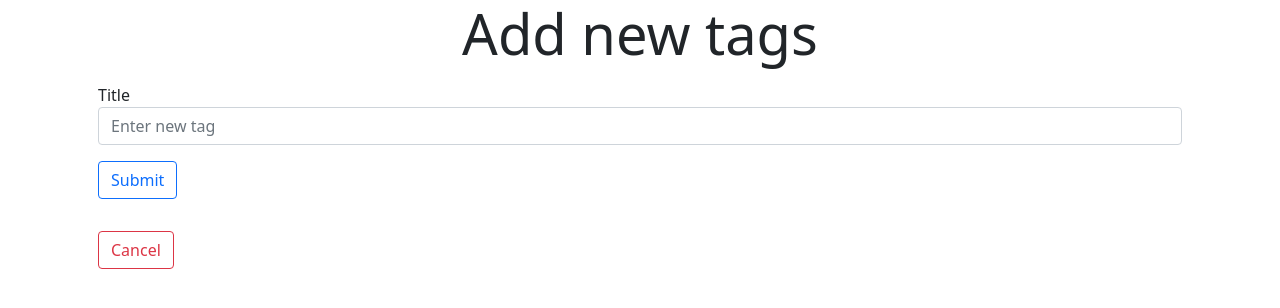
After one commit to lorenshadi98/blogly-part-three, a Flask app: page /tags/new in a window 1280 px wide. The commit adds this page. Shown: the top 308 px of the page. Run offline with Flask 2, Linux system fonts and the light colour scheme.

Commit message:
completed blogly part three along with some refactoring

```diff
--- a/app.py
+++ b/app.py
@@ -1,7 +1,7 @@
 """Blogly application."""
 
 from flask import Flask, render_template, request, redirect
-from models import db, connect_db, User, Post
+from models import db, connect_db, User, Post, Tag, PostTag
 
 app = Flask(__name__)
 app.config['SQLALCHEMY_DATABASE_URI'] = 'postgresql:///blogly'
@@ -12,24 +12,27 @@ connect_db(app)
 db.create_all()
 
 
-@app.route("/")
+@ app.route("/")
 def home():
     return redirect("/users")
 
 
-@app.route("/users")
+@ app.route("/users")
 def users_home():
+    """Shows list of all current users"""
     users = User.query.all()
     return render_template("users-home.html", users=users)
 
 
-@app.route("/users/new")
+@ app.route("/users/new")
 def render_user_form():
+    """Renders form for creating a new user"""
     return render_template("add-user-form.html")
 
 
-@app.route("/users/new", methods=["POST"])
+@ app.route("/users/new", methods=["POST"])
 def add_user():
+    """Handles data and new user creation"""
     # TO DO: get user data from form using request.form
     first_name = request.form["first_name"].capitalize()
     last_name = request.form["last_name"].capitalize()
@@ -41,20 +44,23 @@ def add_user():
     return redirect("/users")
 
 
-@app.route("/users/<int:user_id>/")
-def user_details_page(user_id):
+@ app.route("/users/<int:user_id>/")
+def render_user_details_page(user_id):
+    """Loads user details page based on passed in user id"""
     found_user = User.query.get_or_404(user_id)
     return render_template("user-details-page.html", user=found_user)
 
 
-@app.route("/users/<int:user_id>/edit")
+@ app.route("/users/<int:user_id>/edit")
 def render_user_edit_form(user_id):
+    """Loads user edit form"""
     found_user = User.query.get_or_404(user_id)
     return render_template("user-edit-form.html", user=found_user)
 
 
-@app.route("/users/<int:user_id>/edit", methods=["POST"])
+@ app.route("/users/<int:user_id>/edit", methods=["POST"])
 def edit_user_info(user_id):
+    """Handles user edit data and modification"""
     found_user = User.query.get_or_404(user_id)
     found_user.first_name = request.form["first_name"]
     found_user.last_name = request.form["last_name"]
@@ -63,53 +69,116 @@ def edit_user_info(user_id):
     return redirect(f"/users/{user_id}")
 
 
-@app.route("/users/<int:user_id>/delete/")
+@ app.route("/users/<int:user_id>/delete/")
 def delete_user(user_id):
+    """Handles user deletion"""
     User.query.filter(User.id == user_id).delete()
     db.session.commit()
     return redirect(f"/users")
 
-
-@app.route("/users/<int:user_id>/posts/new")
-def render_user_post_form(user_id):
-    found_user = User.query.get_or_404(user_id)
-    return render_template("new-post-form.html", user=found_user)
+# ==========================POSTS ROUTES ==============================
 
 
-@app.route("/users/<int:user_id>/posts/new", methods=["POST"])
-def create_new_post(user_id):
-    title = request.form["post-title"]
-    content = request.form["post-content"]
-    found_user = User.query.get_or_404(user_id)
-    new_post = Post(title=title, content=content, user=found_user)
-    db.session.add(new_post)
-    db.session.commit()
-    return redirect(f"/users/{user_id}")
-
-
-@app.route("/posts/<int:post_id>/")
-def load_post_details_page(post_id):
+@ app.route("/posts/<int:post_id>/")
+def render_post_details_page(post_id):
+    """Loads post details page"""
     found_post = Post.query.get_or_404(post_id)
     return render_template("post-details-page.html", post=found_post)
 
 
-@app.route("/posts/<int:post_id>/delete")
+@ app.route("/users/<int:user_id>/posts/new", methods=["GET", "POST"])
+def handle_new_post(user_id):
+    """handles new post operation"""
+    if request.method == "GET":
+        found_user = User.query.get_or_404(user_id)
+        tags = Tag.query.all()
+        return render_template("new-post-form.html", user=found_user, tags=tags)
+    else:
+        found_user = User.query.get_or_404(user_id)
+        tag_ids = [int(num) for num in request.form.getlist("tags")]
+        tags = Tag.query.filter(Tag.id.in_(tag_ids)).all()
+        new_post = Post(title=request.form["post-title"],
+                        content=request.form["post-content"], user=found_user, tags=tags)
+        # TO DO: Handle tag association with post
+        db.session.add(new_post)
+        db.session.commit()
+        return redirect(f"/users/{user_id}")
+
+
+@ app.route("/posts/<int:post_id>/edit",  methods=["GET", "POST"])
+def handle_post_edit(post_id):
+    """handles post edit"""
+    if request.method == "GET":
+        found_post = Post.query.get_or_404(post_id)
+        tags = Tag.query.all()
+        return render_template("post-edit-form.html", post=found_post, tags=tags)
+    else:
+        found_post = Post.query.get_or_404(post_id)
+        found_post.title = request.form["new-post-title"]
+        found_post.content = request.form["new-post-content"]
+        tag_ids = [int(num) for num in request.form.getlist("tags")]
+        found_post.tags = Tag.query.filter(Tag.id.in_(tag_ids)).all()
+        db.session.add(found_post)
+        db.session.commit()
+        return redirect(f"/users/{found_post.user_id}")
+
+
+@ app.route("/posts/<int:post_id>/delete")
 def delete_post(post_id):
+    """Handles post deletion"""
     Post.query.filter(Post.id == post_id).delete()
     db.session.commit()
     return redirect("/users")
 
-
-@app.route("/posts/<int:post_id>/edit")
-def render_post_edit_form(post_id):
-    found_post = Post.query.get_or_404(post_id)
-    return render_template("post-edit-form.html", post=found_post)
+# ======================================= TAGS routes ===========================
 
 
-@app.route("/posts/<int:post_id>/edit", methods=["POST"])
-def edit_post_info(post_id):
-    found_post = Post.query.get_or_404(post_id)
-    found_post.title = request.form["new-post-title"]
-    found_post.content = request.form["new-post-content"]
+@ app.route("/tags")
+def all_tags_page():
+    """renders all tags page"""
+    tags = Tag.query.all()
+    return render_template("tags-home-page.html", tags=tags)
+
+
+@ app.route("/tags/<int:tag_id>")
+def render_tag_details_page(tag_id):
+    foundTag = Tag.query.get_or_404(tag_id)
+    return render_template("tags-details-page.html", tag=foundTag)
+
+
+@ app.route("/tags/new", methods=["GET", "POST"])
+def handle_new_tags():
+    if request.method == "GET":
+        return render_template("new-tags-form.html")
+    else:
+        new_tag = Tag(name=request.form["tag-title"].capitalize())
+        db.session.add(new_tag)
+        db.session.commit()
+        return redirect("/tags")
+
+
+@app.route("/tags/<int:tag_id>/edit", methods=["GET", "POST"])
+def handle_tag_edits(tag_id):
+    found_tag = Tag.query.get_or_404(tag_id)
+    if request.method == "GET":
+        return render_template("tags-edit-page.html", tag=found_tag)
+    else:
+        found_tag.name = request.form["tag-name"]
+        post_ids = [int(num) for num in request.form.getlist("posts")]
+        found_tag.posts = Post.query.filter(Post.id.in_(post_ids)).all()
+        db.session.add(found_tag)
+        db.session.commit()
+        return redirect(f"/tags/{tag_id}")
+
+
+@app.route("/tags/<int:tag_id>/delete")
+def handle_tag_delete(tag_id):
+    Tag.query.filter(Tag.id == tag_id).delete()
     db.session.commit()
-    return redirect(f"/users/{found_post.user_id}")
+    return redirect("/tags")
+
+    # TO DO: Create an add tag link inside post details page.
+    # TO DO: Create tag details page and allow to delete, edit current tag.
+    # TO DO: Add a display on the post details page for its associated tags.
+    # TO DO: Add a checkbox style form for different tags to add. As part of the edit post
+    # and add post pages
--- /dev/null
+++ b/templates/new-tags-form.html
@@ -0,0 +1,30 @@
+<!-- prettier-ignore -->
+{% extends "base.html" %}
+{%block title %}New post{% endblock %}
+<!-- prettier-ignore -->
+{%block content %}
+<h1 class="display-4 text-center">Add new tags</h1>
+<div class="container">
+  <form action="/tags/new" method="POST">
+    <div class="form-group m-3">
+      <label for="tag-title">Title</label>
+      <input
+        type="text"
+        class="form-control"
+        id="tag-title"
+        name="tag-title"
+        placeholder="Enter new tag"
+        required
+      />
+    </div>
+    <div class="form-group m-3">
+      <button type="submit" class="btn btn-outline-primary">Submit</button>
+    </div>
+  </form>
+  <button onclick="location.href='/tags'" class="btn btn-outline-danger m-3">
+    Cancel
+  </button>
+</div>
+
+<!-- prettier-ignore -->
+{% endblock %}
--- a/templates/post-details-page.html
+++ b/templates/post-details-page.html
@@ -24,6 +24,11 @@
   >
     Delete
   </button>
+  {%for tag in post.tags%}
+  <li>
+    <a href="/tags/{{tag.id}}">{{tag.name}}</a>
+  </li>
+  {%endfor%}
 </div>
 
 <!-- prettier-ignore -->
```
Also changed, not shown: models.py (+32 -8 lines), templates/new-post-form.html (+20 -0 lines), templates/post-edit-form.html (+17 -0 lines), templates/tags-details-page.html (added, +27 -0 lines), templates/tags-edit-page.html (added, +72 -0 lines), templates/tags-home-page.html (added, +23 -0 lines), templates/users-home.html (+7 -1 lines).
